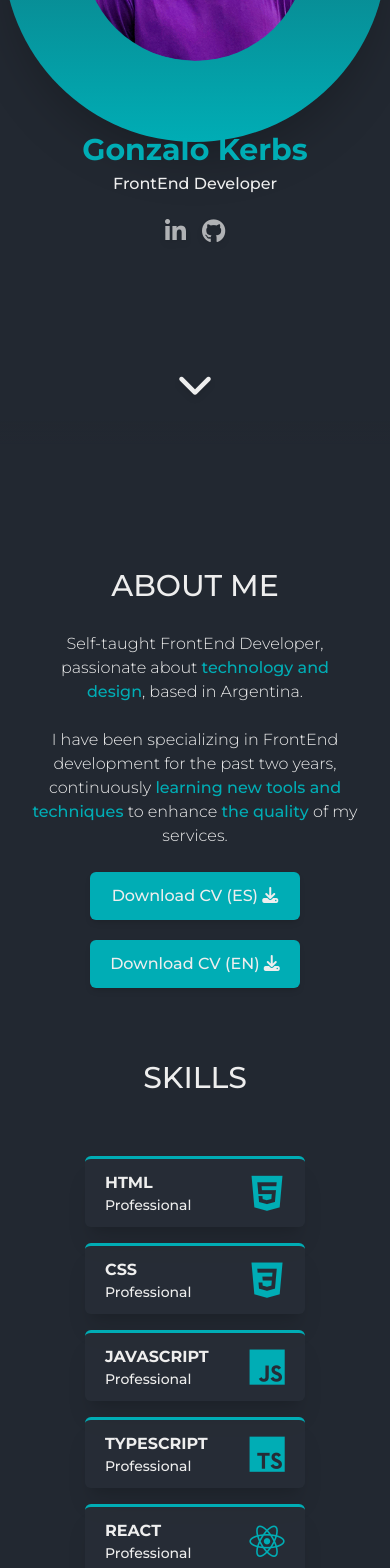
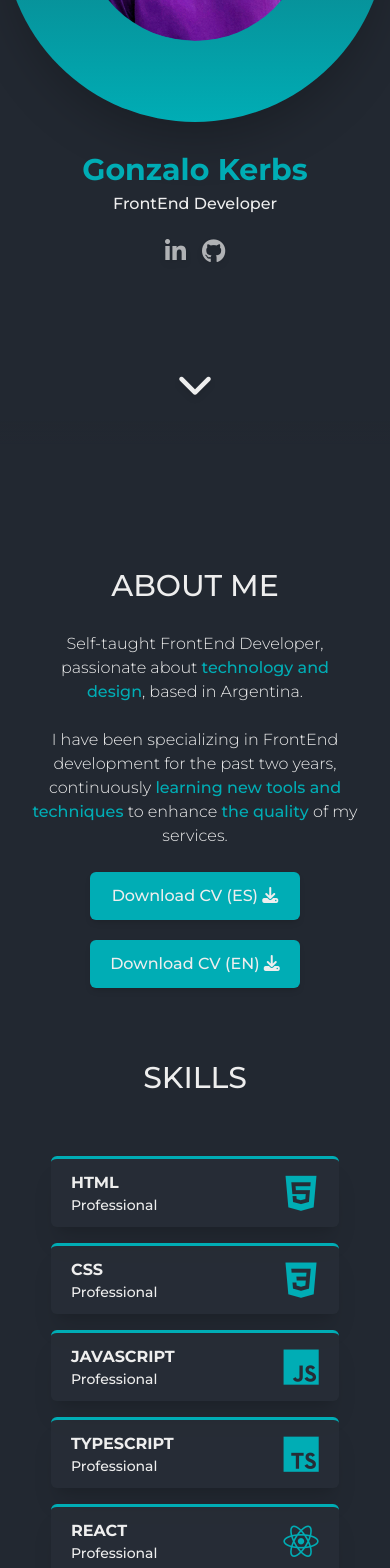
Before and after one commit to SbrekDev/Gonzalo-Kerbs-Portafolio, a React (Vite) app: page / in a window 390 px wide. Shown: the part 400-1968 px from the top of the page. Built offline with nearby package versions, Linux system fonts and the light colour scheme; some icons are missing.

Commit message:
fix padding presentation and skills mobile version

```diff
--- a/src/components/PresentationComponent.tsx
+++ b/src/components/PresentationComponent.tsx
@@ -31,7 +31,7 @@ const PresentationComponent = () => {
               />
             </div>
           </div>
-          <div className="flex justify-center flex-col xl:mt-0 xl:items-start select-none">
+          <div className="flex justify-center flex-col mt-10 md:mt-0 xl:items-start select-none">
             <h1
               data-aos="fade-right"
               data-aos-duration="500"
--- a/src/components/SkillsComponent.tsx
+++ b/src/components/SkillsComponent.tsx
@@ -133,7 +133,7 @@ const SkillsComponent = () => {
                   data-aos-offset="0"
                   key={`lenguaje - ${i}`}
                 >
-                  <div className="flex justify-between min-w-[220px] items-center gap-4 rounded-md w-full px-5 py-3 border-t-[3px] border-accent shadow-xl bg-secondary/30 select-none md:transition-all md:hover:scale-95">
+                  <div className="flex justify-between w-72 md:min-w-[220px] items-center gap-4 rounded-md md:w-full px-5 py-3 border-t-[3px] border-accent shadow-xl bg-secondary/30 select-none md:transition-all md:hover:scale-95">
                     <div className="w-full">
                       <p className="font-semibold">{skills[0]}</p>
                       <div className=" flex gap-1 flex-col">
@@ -158,11 +158,11 @@ const SkillsComponent = () => {
                   data-aos="flip-down"
                   data-aos-duration="300"
                   key={`certificacion - ${i}`}
-                  className="w-[220px]"
+                  className="w-72 md:w-[220px]"
                 >
                   <a
                     target="_blank"
-                    className="border-2 border-accent rounded-md flex flex-col justify-center items-center gap-2 shadow-xl h-40 md:h-48 md:p-6 md:hover:scale-95 md:transition-all"
+                    className="border-2 border-accent rounded-md flex flex-col justify-center items-center gap-2 shadow-xl h-28 md:h-48 p-1 md:p-6 md:hover:scale-95 md:transition-all"
                     href={certificacion[1]}
                   >
                     <i className="fa-solid fa-graduation-cap text-3xl text-accent md:text-6xl md:mb-5" />
```
